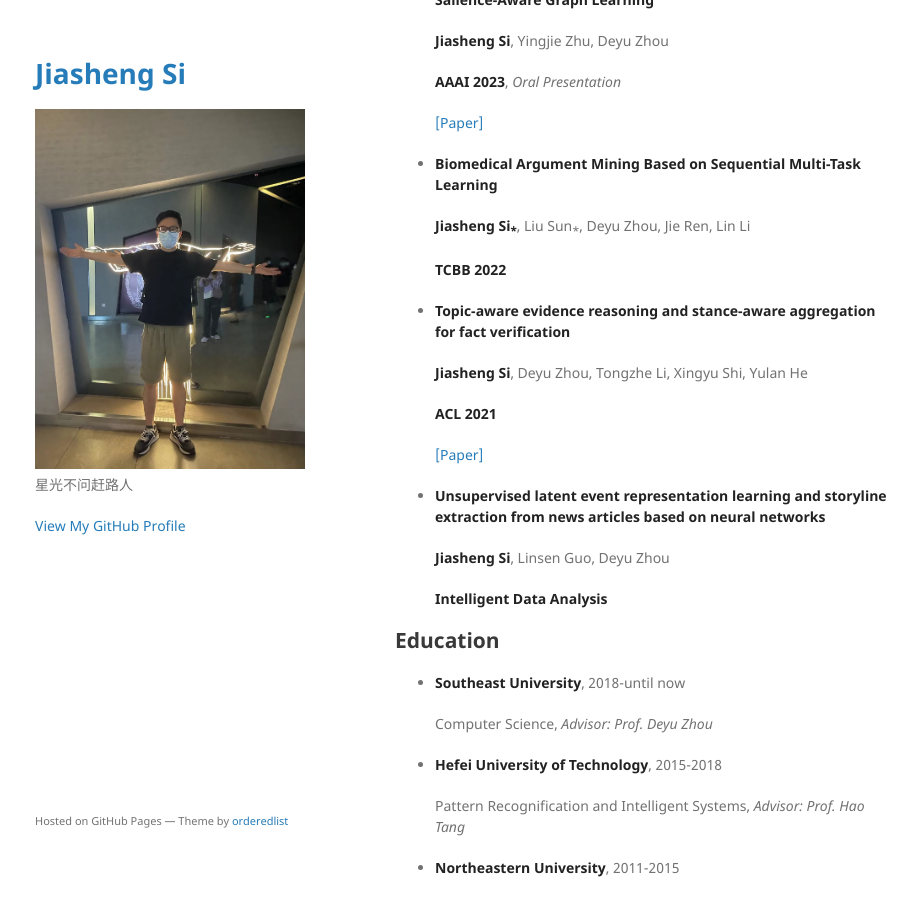
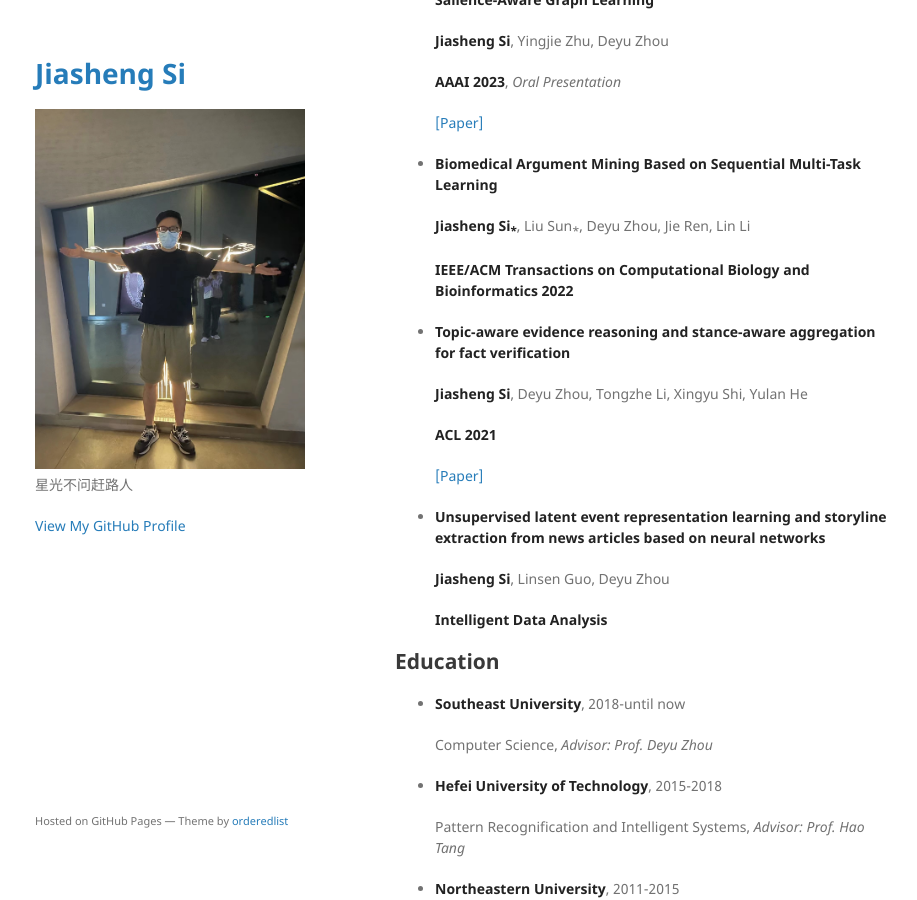
Before and after one commit to jasenchn/jasenchn.github.io, a Jekyll site: the page built from index.md, in a window 1280 px wide and 900 px high, scrolled down 447 px. Shown: the whole window, without its empty margins (175-1092 px from the left). Built offline with Jekyll 4.4.1, drawn with Linux system fonts in a browser that asks for light colours; our own code applies the rules of GitHub Pages for plain Markdown files.

Commit message:
Update index.md

```diff
--- a/index.md
+++ b/index.md
@@ -28,7 +28,7 @@ I am interested in exploring structures from text, especially for Automatic Fact
 
   **Jiasheng Si<sub>*</sub>**, Liu Sun<sub>*</sub>, Deyu Zhou, Jie Ren, Lin Li
 
-  **TCBB 2022**
+  **IEEE/ACM Transactions on Computational Biology and Bioinformatics 2022**
 
 - **Topic-aware evidence reasoning and stance-aware aggregation for fact verification**
 
```
